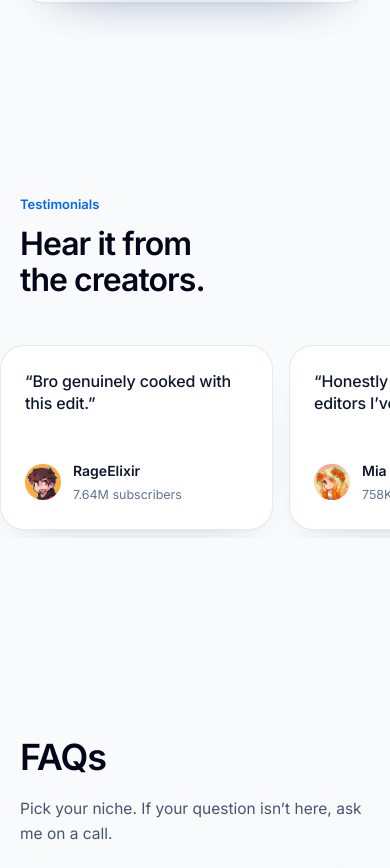
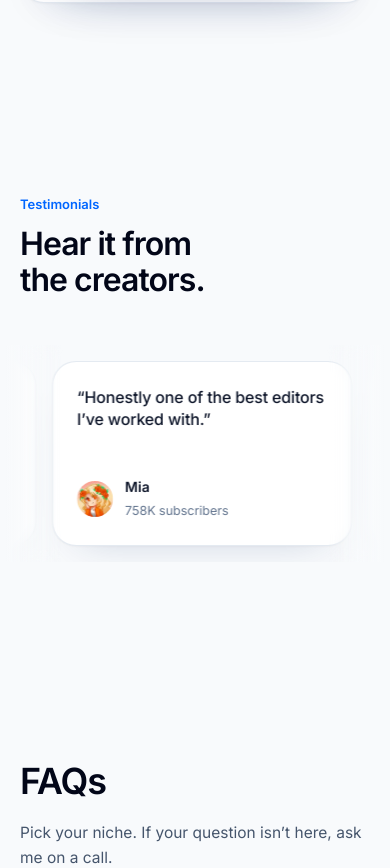
Before and after one commit to RiddleEdits/riddleedits-site, a React (Vite) app: page / in a window 390 px wide. Shown: the part 4222-5090 px from the top of the page. Built offline with nearby package versions, Linux system fonts and the light colour scheme.

Commit message:
Testimonials: looping draggable row with edge fades

```diff
--- a/src/components/Proof.tsx
+++ b/src/components/Proof.tsx
@@ -1,3 +1,4 @@
+import { useEffect, useRef } from 'react';
 import { Eye, Play, Users } from 'lucide-react';
 import { STATS, TESTIMONIALS, creator } from '../data/content';
 import { Avatar, Container, SectionHeading } from './ui';
@@ -32,22 +33,23 @@ export function Stats() {
   );
 }
 
-export function Testimonials() {
+function TestimonialCard({ creatorId, quote, hidden }: { creatorId: string; quote: string; hidden?: boolean }) {
+  const c = creator(creatorId);
   return (
-    <section aria-label="Testimonials" className="py-24 lg:py-32">
-      <Container>
-        <SectionHeading eyebrow="Testimonials" title="Hear it from the creators." />
-        <ul className="-mx-5 mt-12 flex snap-x snap-mandatory gap-4 overflow-x-auto px-5 pb-2 sm:mx-0 sm:grid sm:grid-cols-2 sm:overflow-visible sm:px-0 lg:grid-cols-4">
-          {TESTIMONIALS.map((t) => {
-            const c = creator(t.creatorId);
-            return (
-              <li key={t.creatorId} className="w-[78%] shrink-0 snap-start sm:w-auto">
-                <figure className="card flex h-full flex-col justify-between gap-6 p-6">
-                  <blockquote className="text-[16px] font-medium leading-snug tracking-[-0.01em] text-slate-900">“{t.quote}”</blockquote>
+    <li aria-hidden={hidden} className="w-[300px] shrink-0 sm:w-[340px]">
+      <figure className="card flex h-full select-none flex-col justify-between gap-6 p-6">
+        <blockquote className="text-[16px] font-medium leading-snug tracking-[-0.01em] text-slate-900">“{quote}”</blockquote>
         <figcaption className="flex items-center gap-3">
           <Avatar id={c.id} size={36} className="ring-0" />
           <span>
-                      <a href={c.url} target="_blank" rel="noopener noreferrer" className="block text-[14px] font-semibold text-slate-900 hover:text-[#0066ff]">
+            <a
+              href={c.url}
+              target="_blank"
+              rel="noopener noreferrer"
+              tabIndex={hidden ? -1 : 0}
+              draggable={false}
+              className="block text-[14px] font-semibold text-slate-900 hover:text-[#0066ff]"
+            >
               {c.name}
             </a>
             <span className="text-[12.5px] text-slate-500">{c.subs} subscribers</span>
@@ -56,9 +58,111 @@ export function Testimonials() {
       </figure>
     </li>
   );
-          })}
+}
+
+const SPEED = 40; // px per second, right to left
+
+/**
+ * One row of testimonials that loops right to left.
+ * Hover pauses it; drag with the mouse (or swipe, or scroll sideways) to move it yourself.
+ */
+export function Testimonials() {
+  const viewport = useRef<HTMLDivElement>(null);
+  const track = useRef<HTMLUListElement>(null);
+  const state = useRef({ x: 0, paused: false, dragging: false, startX: 0, startOffset: 0, moved: 0 });
+
+  useEffect(() => {
+    const el = track.current;
+    if (!el) return;
+    const reduce = window.matchMedia('(prefers-reduced-motion: reduce)').matches;
+    let raf = 0;
+    let last = performance.now();
+    const loop = (now: number) => {
+      const s = state.current;
+      const half = el.scrollWidth / 2; // the list is rendered twice
+      if (!s.paused && !s.dragging && !reduce) s.x -= (SPEED * (now - last)) / 1000;
+      if (half > 0) s.x = ((s.x % half) - half) % half; // keep x in (-half, 0]
+      el.style.transform = `translate3d(${s.x}px,0,0)`;
+      last = now;
+      raf = requestAnimationFrame(loop);
+    };
+    raf = requestAnimationFrame(loop);
+    return () => cancelAnimationFrame(raf);
+  }, []);
+
+  const s = state.current;
+  const onPointerDown = (e: React.PointerEvent) => {
+    s.dragging = true;
+    s.startX = e.clientX;
+    s.startOffset = s.x;
+    s.moved = 0;
+    viewport.current?.setPointerCapture(e.pointerId);
+  };
+  const onPointerMove = (e: React.PointerEvent) => {
+    if (!s.dragging) return;
+    const dx = e.clientX - s.startX;
+    s.moved = Math.max(s.moved, Math.abs(dx));
+    s.x = s.startOffset + dx;
+  };
+  const endDrag = (e: React.PointerEvent) => {
+    s.dragging = false;
+    viewport.current?.releasePointerCapture?.(e.pointerId);
+  };
+
+  return (
+    <section aria-label="Testimonials" className="py-24 lg:py-32">
+      <Container>
+        <SectionHeading eyebrow="Testimonials" title="Hear it from the creators." />
+      </Container>
+
+      <div className="relative mt-12">
+        <div
+          ref={viewport}
+          onPointerEnter={() => (s.paused = true)}
+          onPointerLeave={() => (s.paused = false)}
+          onFocus={() => (s.paused = true)}
+          onBlur={() => (s.paused = false)}
+          onPointerDown={onPointerDown}
+          onPointerMove={onPointerMove}
+          onPointerUp={endDrag}
+          onPointerCancel={endDrag}
+          onClickCapture={(e) => {
+            if (s.moved > 5) {
+              e.preventDefault();
+              e.stopPropagation();
+            }
+          }}
+          onWheel={(e) => {
+            if (Math.abs(e.deltaX) > Math.abs(e.deltaY)) s.x -= e.deltaX;
+          }}
+          className="cursor-grab touch-pan-y overflow-hidden py-4 active:cursor-grabbing"
+        >
+          <ul ref={track} className="flex w-max gap-4 px-2 will-change-transform">
+            {TESTIMONIALS.map((t) => (
+              <TestimonialCard key={t.creatorId} {...t} />
+            ))}
+            {TESTIMONIALS.map((t) => (
+              <TestimonialCard key={`${t.creatorId}-copy`} {...t} hidden />
+            ))}
           </ul>
-      </Container>
+        </div>
+
+        {/* Edge fades: blur plus a fade to the page colour */}
+        {(['left', 'right'] as const).map((side) => (
+          <div
+            key={side}
+            aria-hidden="true"
+            className={`pointer-events-none absolute inset-y-0 w-16 sm:w-40 ${side === 'left' ? 'left-0' : 'right-0'}`}
+            style={{
+              background: `linear-gradient(to ${side === 'left' ? 'right' : 'left'}, #f8fafc 10%, rgba(248,250,252,0))`,
+              backdropFilter: 'blur(6px)',
+              WebkitBackdropFilter: 'blur(6px)',
+              maskImage: `linear-gradient(to ${side === 'left' ? 'right' : 'left'}, #000 30%, transparent)`,
+              WebkitMaskImage: `linear-gradient(to ${side === 'left' ? 'right' : 'left'}, #000 30%, transparent)`
+            }}
+          />
+        ))}
+      </div>
     </section>
   );
 }
```
Lines whose indentation alone changed are shown as unchanged.
